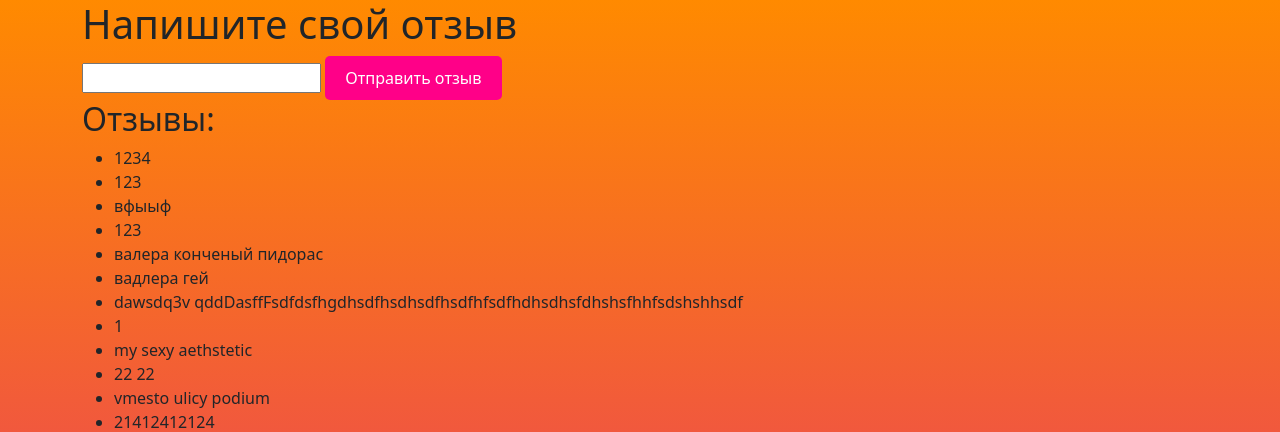
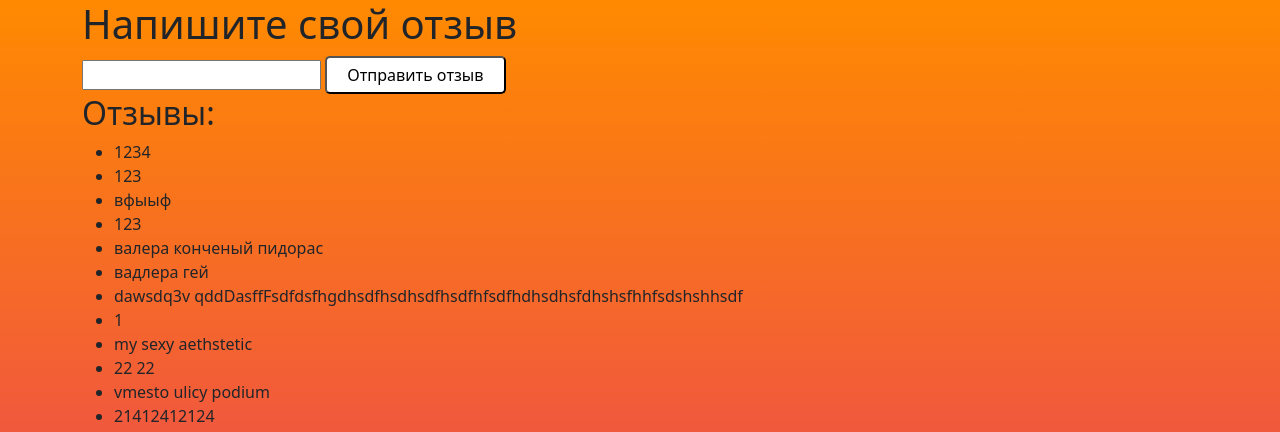
Before and after one commit to YOBLAvobla/Sun_is_shining, a Flask app: page / in a window 1280 px wide. Shown: the top 432 px of the page. Run offline with Flask 3, Linux system fonts and the light colour scheme.

Commit message:
Update main.css

```diff
--- a/static/css/main.css
+++ b/static/css/main.css
@@ -37,19 +37,16 @@ body {
   }
 }
 .orange-button {
-    background-color: #f08;
-    color: white;
-    border: none;
+    background-color: #ffffff;
+    color: black;
+    border: ff8a00;
     border-radius: 5px;
-    padding: 10px 20px;
+    padding: 5px 20px;
     cursor: pointer;
     font-size: 16px;
     position: relative;
 }
 
-.orange-button:hover {
-    background-color: #ff7043;
-}
 
 
 .table-header1 {
```
